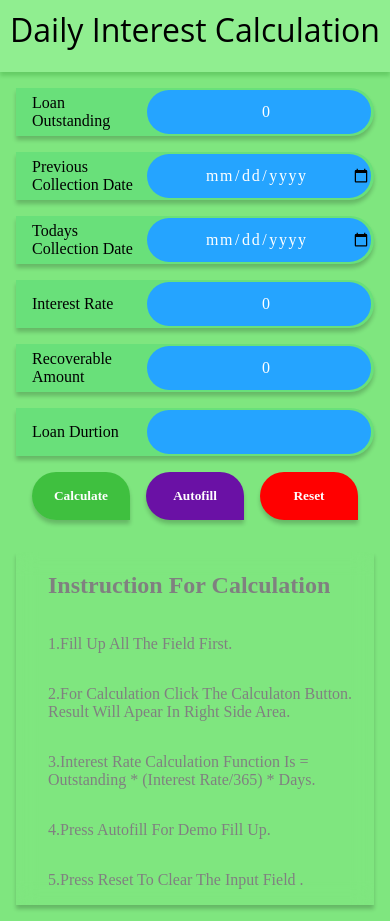
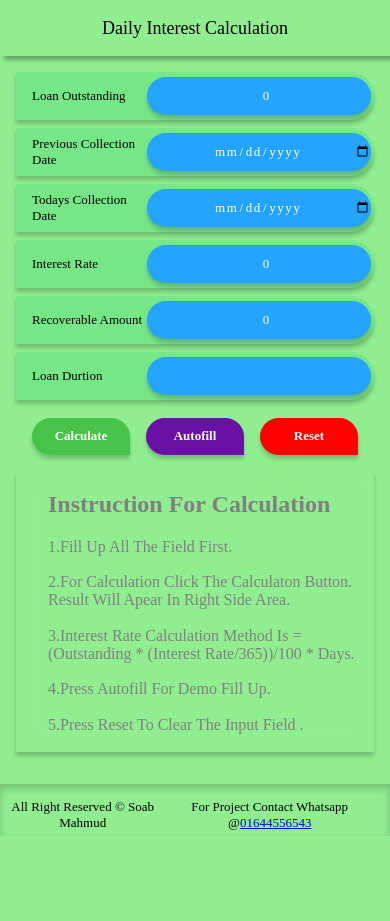
Before and after one commit to Soab42/loancalcweb, a React (Create React App) app: page / in a window 390 px wide. After the commit the page ends 844 px from the top, so only its background shows below. Built offline with nearby package versions, Linux system fonts and the light colour scheme.

Commit message:
finalise firebase app

```diff
--- a/public/index.html
+++ b/public/index.html
@@ -24,7 +24,7 @@
       work correctly both with client-side routing and a non-root public URL.
       Learn how to configure a non-root public URL by running `npm run build`.
     -->
-    <title>React App</title>
+    <title>Loan calc</title>
   </head>
   <body>
     <noscript>You need to enable JavaScript to run this app.</noscript>
--- /dev/null
+++ b/src/components/Footer.js
@@ -0,0 +1,10 @@
+import classes from "../styles/Daily.module.css";
+export default function Footer() {
+	return <div className={classes.footer}
+	style={{
+		display:`${window.screen.width>500?'flex':'grid'}`,
+	}}>
+<p>{window.screen.width > 500 ? "All right reserved":null} &copy; soab mahmud</p>
+<p> for project contact Whatsapp @<a href="https://wa.me/1644556543">01644556543</a></p>
+	</div>;
+}
--- a/src/components/Instruction.js
+++ b/src/components/Instruction.js
@@ -1,17 +1,20 @@
-import React from "react";
+import React, {useEffect,useState}from "react";
+
 import classes from "../styles/Daily.module.css";
 export default function Instruction() {
+  const [width,setWidth]  =useState();
+  useEffect(()=>{setWidth(window.screen.width)},[width]);
   return (
     <div className={classes.instruction}>
       <h2>Instruction For Calculation</h2>
       <p>1.Fill up all the field first.</p>
       <p>
         2.For Calculation click the calculaton button. result will apear in
-        right side area.
+        {width > 500 ? " right side":" Bottom"} area.
       </p>
       <p>
-        3.Interest rate Calculation function is = Outstanding * (Interest
-        rate/365) * days.
+        3.Interest rate Calculation method is = (Outstanding * (Interest
+                rate/365))/100 * days.
       </p>
       <p>4.Press autofill for demo fill up.</p>
       <p>5.Press reset to clear the input field .</p>
--- a/src/index.css
+++ b/src/index.css
@@ -5,9 +5,10 @@ body {
     sans-serif;
   -webkit-font-smoothing: antialiased;
   -moz-osx-font-smoothing: grayscale;
+  background-color: lightgreen;
 }
 
 code {
-  font-family: source-code-pro, Menlo, Monaco, Consolas, 'Courier New',
+  font-family:cascadia code, source-code-pro, Menlo, Monaco, Consolas, 'Courier New',
     monospace;
 }
--- a/src/page/DailyCalc/Daily.js
+++ b/src/page/DailyCalc/Daily.js
@@ -1,6 +1,7 @@
 import moment from "moment";
 import React, { useState, useEffect } from "react";
 import Instruction from "../../components/Instruction";
+import Footer from "../../components/Footer";
 
 import classes from "../../styles/Daily.module.css";
 export default function Daily() {
@@ -19,7 +20,7 @@ export default function Daily() {
     setDay(
       Math.abs((new Date(date2) - new Date(date)) / (24 * 60 * 60 * 1000))
     );
-    const service = outstanding * (rate / 365);
+    const service = Number(outstanding) * (rate / 365);
     const charge = (service / 100) * day;
 
     setServicecharge(Math.ceil(charge));
@@ -64,15 +65,13 @@ export default function Daily() {
     setRate(24);
     setRecoverable(9500);
     setDuration(12);
-    setDate(moment(new Date()).format("YYYY-MM-DD"));
-    setDate2(
-      moment(new Date().setDate(new Date().getDate() + 30)).format("YYYY-MM-DD")
-    );
+    setDate( moment(new Date().setDate(new Date().getDate() - 30)).format("YYYY-MM-DD") );
+    setDate2( moment(new Date()).format("YYYY-MM-DD") );
   };
   return (
     <div>
       <div className={classes.title}>
-        <div> Daily Interest Calculation</div>
+        <p> Daily Interest Calculation</p>
       </div>
       <div className={classes.frame}>
         <div className={classes.form}>
@@ -82,7 +81,7 @@ export default function Daily() {
               className={classes.input}
               type="text"
               value={outstanding}
-              onChange={(e) => setOutstanding(e.target.value)}
+              onChange={(e) => setOutstanding(Number(e.target.value))}
             ></input>
           </label>
 
@@ -112,7 +111,7 @@ export default function Daily() {
               className={classes.input}
               value={rate}
               type="text"
-              onChange={(e) => setRate(e.target.value)}
+              onChange={(e) => setRate(Number(e.target.value))}
             ></input>
           </label>
 
@@ -122,7 +121,7 @@ export default function Daily() {
               className={classes.input}
               value={recoverable}
               type="text"
-              onChange={(e) => setRecoverable(e.target.value)}
+              onChange={(e) => setRecoverable(Number(e.target.value))}
             ></input>
           </label>
 
@@ -132,7 +131,7 @@ export default function Daily() {
               className={classes.input}
               type="text"
               value={duration}
-              onChange={(e) => setDuration(e.target.value)}
+              onChange={(e) => setDuration(Number(e.target.value))}
             ></input>
           </label>
           <div className={classes.btngrp}>
@@ -182,12 +181,12 @@ export default function Daily() {
                     className={classes.input}
                     disabled
                     type={"text"}
-                    value={x.rate}
+                    value={`${x.rate}%`}
                   />
                 </label>
 
                 <label className={classes.label}>
-                  Calculation Day{" "}
+                  Calculation Day
                   <input
                     className={classes.input}
                     disabled
@@ -197,7 +196,7 @@ export default function Daily() {
                 </label>
 
                 <label className={classes.label}>
-                  This month principle
+                  Principle
                   <input
                     className={classes.input}
                     disabled
@@ -206,7 +205,7 @@ export default function Daily() {
                   />
                 </label>
                 <label className={classes.label}>
-                  This Month service charge{" "}
+                  service charge
                   <input
                     className={classes.input}
                     disabled
@@ -215,7 +214,7 @@ export default function Daily() {
                   />
                 </label>
                 <label className={classes.label}>
-                  This month recoverable
+                  Recoverable
                   <input
                     className={classes.input}
                     disabled
@@ -242,6 +241,7 @@ export default function Daily() {
           </div>
         )}
       </div>
+      <Footer />
     </div>
   );
 }
--- a/src/styles/Daily.module.css
+++ b/src/styles/Daily.module.css
@@ -1,10 +1,16 @@
 .title {
   text-align: center;
   background-color: lightgreen;
-  font-size: 4rem;
+  height: 4rem;
   font-family: cascadia code;
-  padding-bottom: 1rem;
-  box-shadow: 0 4px 4px 0 rgba(0, 0, 0, 0.2);
+  z-index: 100;
+  font-size: 2rem;
+  padding-top: 1rem;
+  box-shadow:4px 4px 4px 0px rgba(0, 0, 0, .3);
+}
+.title p{
+  margin: 0;
+  font-family: cascadia code;
 }
 .frame {
   display: grid;
@@ -16,33 +22,40 @@
   column-gap: 1rem;
   justify-content: space-evenly;
   padding-left: 1rem;
+  padding-top: 10px;
   padding-right: 1rem;
+
   grid-template-columns: repeat(3, 1fr);
 }
 .form {
   display: grid;
   grid-template-columns: repeat(1, 2fr);
   padding: 1rem;
-  row-gap: 1rem;
-  background-color: rgba(0, 205, 0, 0.5);
+  row-gap: .5rem;
+  transition: 1s;
+  background-color: transparent;
 }
 .result {
   display: grid;
   row-gap: 0.5rem;
   padding-right: 1rem;
   grid-template-columns: repeat(1, 2fr);
-  background-color: rgba(0, 205, 0, 0.5);
+  background-color: transparent;
+  transition: 1s;
   padding: 1rem;
+  text-transform: capitalize;
 }
 .input {
   all: unset;
-  height: 3.4rem;
+  height: 2.5rem;
   border: none;
   outline: none;
   text-align: center;
+  transition: 1s;
   letter-spacing: 0.1rem;
   font-family: cascadia code;
   background-color: rgb(37, 164, 255);
+  box-shadow: 0 4px 4px 0 rgba(0, 0, 0, 0.2);
   color: #fff;
   padding-left: 1rem;
   border-radius: 2rem;
@@ -53,7 +66,9 @@
   font-family: cascadia code;
   margin-bottom: 1rem;
   transition: 1s;
+
   border: none;
+  font-size: large;
   border-top-left-radius: 2rem;
   border-top-right-radius: 2rem;
   border-bottom-left-radius: 2rem;
@@ -77,7 +92,8 @@
   color: #000;
   display: grid;
   background-color: rgba(15, 200, 100, 0.2);
-  height: 4rem;
+  height: 3.2rem;
+  transition: .2s;
   font-size: large;
   justify-content: space-between;
   align-items: center;
@@ -87,6 +103,11 @@
   border-end-end-radius: 2rem;
   border-start-end-radius: 2rem;
   box-shadow: 0 4px 4px 0 rgba(0, 0, 0, 0.2);
+}
+.label:hover{
+   box-shadow: 0 4px 4px 4px rgba(0, 0, 0, 0.2);
+  transition: .5s;
+
 }
 .instruction {
   font-family: cascadia code;
@@ -98,19 +119,37 @@
   backdrop-filter: blur(10px);
   justify-content: center;
   padding-left: 2rem;
-  align-items: start;
+  align-items: flex-start;
+}
+.instruction p{
+  margin-top: 0;
+  padding-bottom: .1rem;
+}
+.footer{
+    justify-content:space-evenly;
+    paddin-left:1rem;
+    padding-right:1rem;
+    text-transform:capitalize;
+    background-color:lightgreen;
+    text-align:center;
+    row-gap:.31rem;
+    margin-top: 2rem;
+    background-color: transparent;
+  box-shadow:inset 0px 4px 8px 0 rgba(0, 0, 0, 0.2);
+    font-family: cascadia code;
+
 }
 
-@media (max-width: 800px) {
+@media (max-width: 500px) {
   .frame {
     grid-template-columns: repeat(1, 1fr);
   }
   .label {
     height: 3rem;
-    font-size: medium;
+    font-size: small;
   }
   .input {
-    height: 2.8rem;
+    height: 2.4rem;
     width: 13rem;
   }
   .title {
@@ -122,6 +161,34 @@
       sans-serif;
   }
   .result {
+  padding-bottom: 0;
     padding-top: 0;
   }
+  .footer{
+    grid-row-gap: 0;
+    padding-top: 5px;
+    padding-bottom: 5px;
+    font-size: small;
+  }
+  .footer p{
+    margin-top: 10px;
+    margin-bottom: 0;
+
 }
+.btngrp{
+  padding-bottom: 0;
+  padding-top: 10px;
+}
+.btn{
+  height: 2.3rem;
+  font-size: small;
+}
+.title p{
+  margin-top: 10px;
+  font-family: cascadia code;
+  font-size: large;
+}
+.form{
+  padding-bottom: 0;
+}
+}
--- /dev/null
+++ b/y/index.html
@@ -0,0 +1,89 @@
+<!DOCTYPE html>
+<html>
+  <head>
+    <meta charset="utf-8">
+    <meta name="viewport" content="width=device-width, initial-scale=1">
+    <title>Welcome to Firebase Hosting</title>
+
+    <!-- update the version number as needed -->
+    <script defer src="/__/firebase/9.13.0/firebase-app-compat.js"></script>
+    <!-- include only the Firebase features as you need -->
+    <script defer src="/__/firebase/9.13.0/firebase-auth-compat.js"></script>
+    <script defer src="/__/firebase/9.13.0/firebase-database-compat.js"></script>
+    <script defer src="/__/firebase/9.13.0/firebase-firestore-compat.js"></script>
+    <script defer src="/__/firebase/9.13.0/firebase-functions-compat.js"></script>
+    <script defer src="/__/firebase/9.13.0/firebase-messaging-compat.js"></script>
+    <script defer src="/__/firebase/9.13.0/firebase-storage-compat.js"></script>
+    <script defer src="/__/firebase/9.13.0/firebase-analytics-compat.js"></script>
+    <script defer src="/__/firebase/9.13.0/firebase-remote-config-compat.js"></script>
+    <script defer src="/__/firebase/9.13.0/firebase-performance-compat.js"></script>
+    <!--
+      initialize the SDK after all desired features are loaded, set useEmulator to false
+      to avoid connecting the SDK to running emulators.
+    -->
+    <script defer src="/__/firebase/init.js?useEmulator=true"></script>
+
+    <style media="screen">
+      body { background: #ECEFF1; color: rgba(0,0,0,0.87); font-family: Roboto, Helvetica, Arial, sans-serif; margin: 0; padding: 0; }
+      #message { background: white; max-width: 360px; margin: 100px auto 16px; padding: 32px 24px; border-radius: 3px; }
+      #message h2 { color: #ffa100; font-weight: bold; font-size: 16px; margin: 0 0 8px; }
+      #message h1 { font-size: 22px; font-weight: 300; color: rgba(0,0,0,0.6); margin: 0 0 16px;}
+      #message p { line-height: 140%; margin: 16px 0 24px; font-size: 14px; }
+      #message a { display: block; text-align: center; background: #039be5; text-transform: uppercase; text-decoration: none; color: white; padding: 16px; border-radius: 4px; }
+      #message, #message a { box-shadow: 0 1px 3px rgba(0,0,0,0.12), 0 1px 2px rgba(0,0,0,0.24); }
+      #load { color: rgba(0,0,0,0.4); text-align: center; font-size: 13px; }
+      @media (max-width: 600px) {
+        body, #message { margin-top: 0; background: white; box-shadow: none; }
+        body { border-top: 16px solid #ffa100; }
+      }
+    </style>
+  </head>
+  <body>
+    <div id="message">
+      <h2>Welcome</h2>
+      <h1>Firebase Hosting Setup Complete</h1>
+      <p>You're seeing this because you've successfully setup Firebase Hosting. Now it's time to go build something extraordinary!</p>
+      <a target="_blank" href="https://firebase.google.com/docs/hosting/">Open Hosting Documentation</a>
+    </div>
+    <p id="load">Firebase SDK Loading&hellip;</p>
+
+    <script>
+      document.addEventListener('DOMContentLoaded', function() {
+        const loadEl = document.querySelector('#load');
+        // // 🔥🔥🔥🔥🔥🔥🔥🔥🔥🔥🔥🔥🔥🔥🔥🔥🔥🔥🔥🔥🔥🔥🔥🔥🔥🔥🔥🔥🔥🔥🔥
+        // // The Firebase SDK is initialized and available here!
+        //
+        // firebase.auth().onAuthStateChanged(user => { });
+        // firebase.database().ref('/path/to/ref').on('value', snapshot => { });
+        // firebase.firestore().doc('/foo/bar').get().then(() => { });
+        // firebase.functions().httpsCallable('yourFunction')().then(() => { });
+        // firebase.messaging().requestPermission().then(() => { });
+        // firebase.storage().ref('/path/to/ref').getDownloadURL().then(() => { });
+        // firebase.analytics(); // call to activate
+        // firebase.analytics().logEvent('tutorial_completed');
+        // firebase.performance(); // call to activate
+        //
+        // // 🔥🔥🔥🔥🔥🔥🔥🔥🔥🔥🔥🔥🔥🔥🔥🔥🔥🔥🔥🔥🔥🔥🔥🔥🔥🔥🔥🔥🔥🔥🔥
+
+        try {
+          let app = firebase.app();
+          let features = [
+            'auth',
+            'database',
+            'firestore',
+            'functions',
+            'messaging',
+            'storage',
+            'analytics',
+            'remoteConfig',
+            'performance',
+          ].filter(feature => typeof app[feature] === 'function');
+          loadEl.textContent = `Firebase SDK loaded with ${features.join(', ')}`;
+        } catch (e) {
+          console.error(e);
+          loadEl.textContent = 'Error loading the Firebase SDK, check the console.';
+        }
+      });
+    </script>
+  </body>
+</html>
```
Also changed, not shown: firebase.json (added), 2 other files (tests, documents, lock files or other folders).
